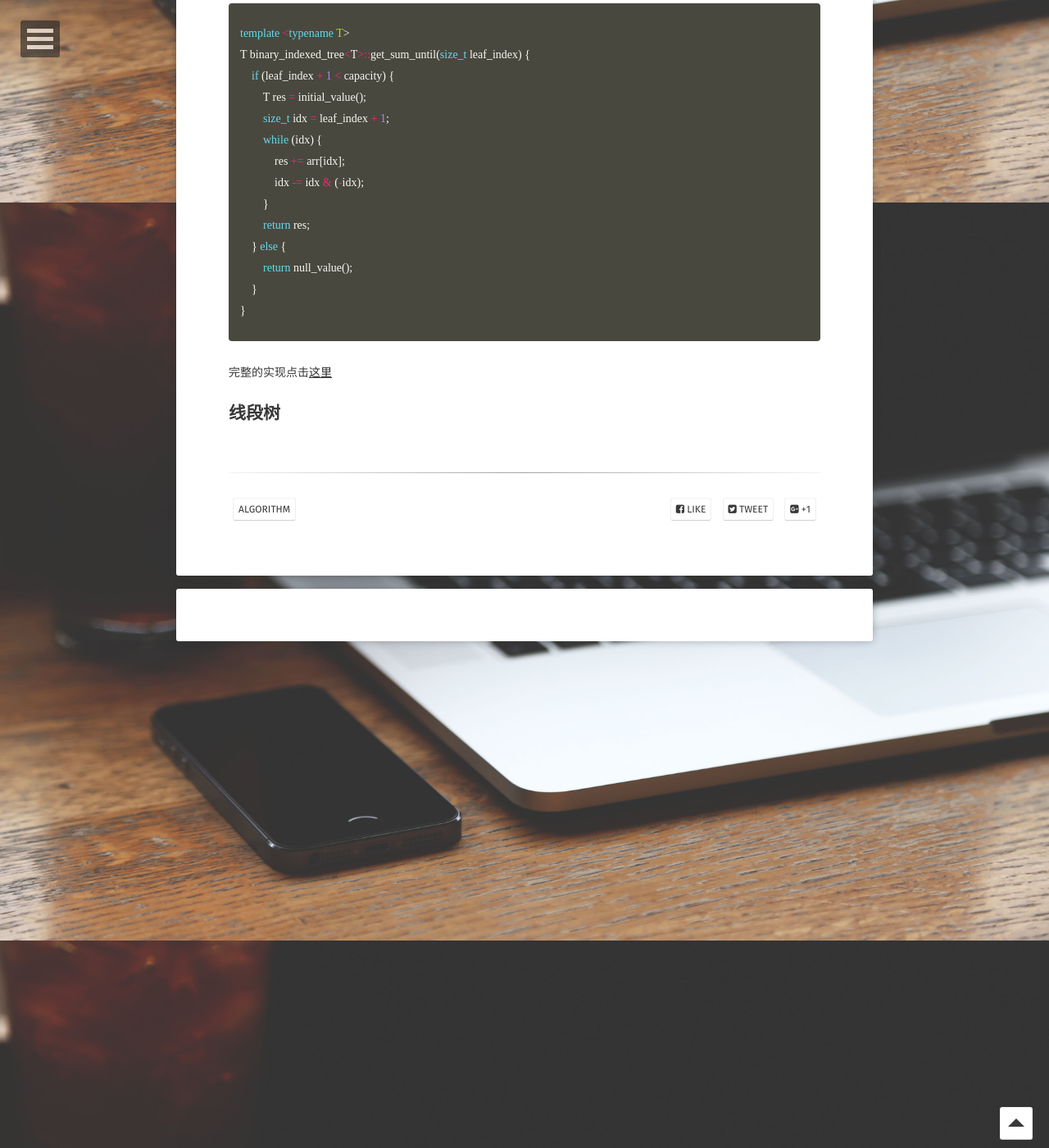
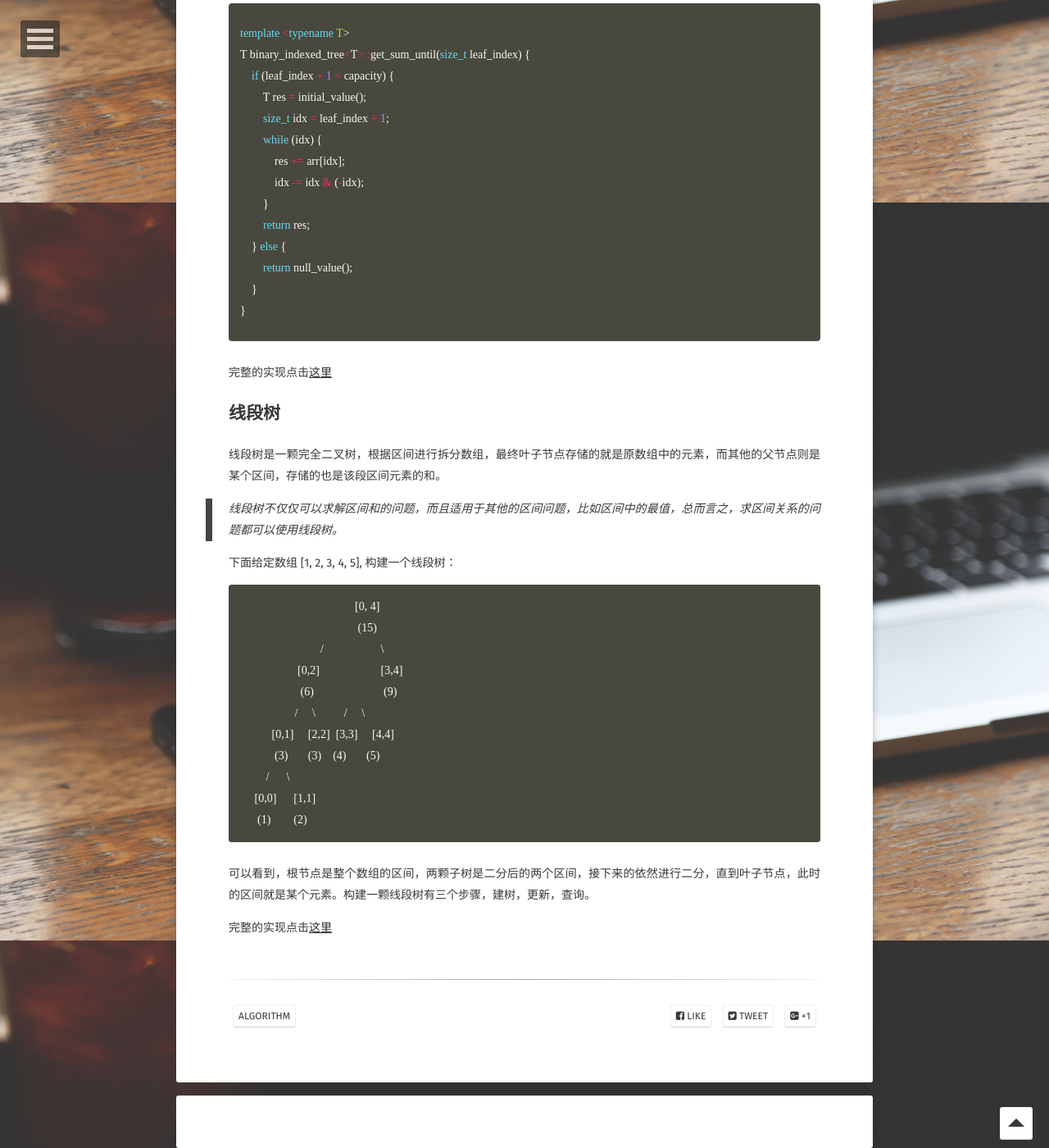
Before and after one commit to longjianjiang/longjianjiang.github.io, a Jekyll site: the page built from _posts/2019-03-21-bit-and-st.md, in a window 1280 px wide and 1400 px high, scrolled down 3353 px. Shown: the whole window at 82% size. Built offline with Jekyll 4.4.1, drawn with Linux system fonts in a browser that asks for light colours; some web fonts are replaced; comment, search, counter and statistics services are not loaded; some of the changed text lies outside the part shown.

Commit message:
Update(auto commit)

````diff
--- a/_posts/2019-03-21-bit-and-st.md
+++ b/_posts/2019-03-21-bit-and-st.md
@@ -27,7 +27,7 @@ public:
 
 ## 二叉索引树
 
-二叉索引树其实实现很简单，主要利用了元素索引的二进制的形式来确定二叉索引树中的位置，适用于区间求和问题，实际存储是用数组来存的。
+二叉索引树其实实现很简单，主要利用了元素索引的二进制的形式来确定对应节点在二叉索引树中的位置，适用于区间求和问题，实际存储是用数组来存的。
 
 下面给定数组 [1, 2, 3, 4, 5], 构建一个二叉索引树，
 
@@ -136,6 +136,31 @@ T binary_indexed_tree<T>::get_sum_until(size_t leaf_index) {
 }
 {% endhighlight %}
 
+
 完整的实现点击[这里](https://github.com/longjianjiang/Algorithms/blob/master/data_structures/binary_indexed_tree.h)
 
 ## 线段树
+
+线段树是一颗完全二叉树，根据区间进行拆分数组，最终叶子节点存储的就是原数组中的元素，而其他的父节点则是某个区间，存储的也是该段区间元素的和。
+
+> 线段树不仅仅可以求解区间和的问题，而且适用于其他的区间问题，比如区间中的最值，总而言之，求区间关系的问题都可以使用线段树。
+
+下面给定数组 [1, 2, 3, 4, 5], 构建一个线段树：
+
+```
+				        [0, 4]
+				         (15)
+		            /			 \
+	            [0,2]			 [3,4]
+	             (6)			  (9)
+	           /     \          /     \
+           [0,1]     [2,2]  [3,3]     [4,4]
+            (3)       (3)    (4)       (5)
+         /      \
+     [0,0]      [1,1]
+      (1)        (2)
+```
+
+可以看到，根节点是整个数组的区间，两颗子树是二分后的两个区间，接下来的依然进行二分，直到叶子节点，此时的区间就是某个元素。构建一颗线段树有三个步骤，建树，更新，查询。
+
+完整的实现点击[这里](https://github.com/longjianjiang/Algorithms/blob/master/data_structures/segment_tree.h)
````
